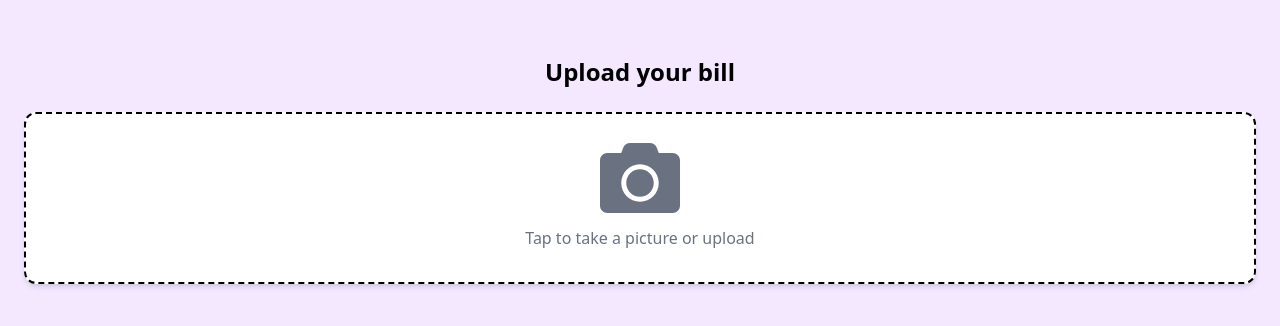
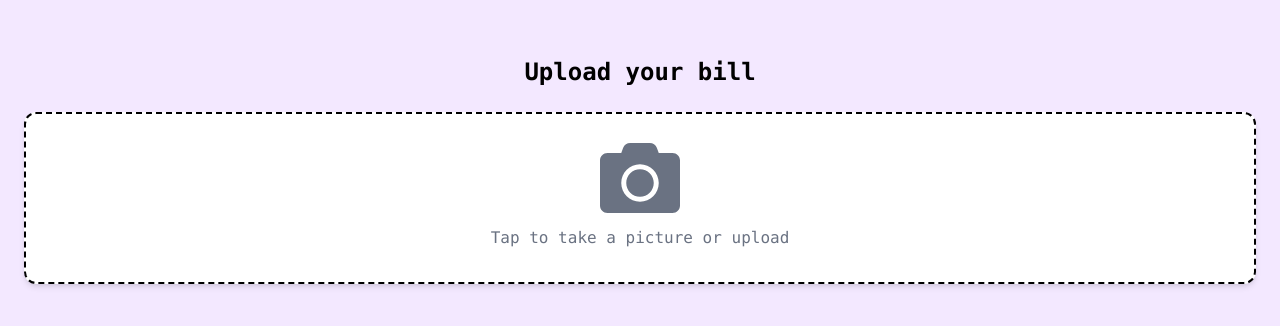
Before and after one commit to eugeneh1217/splab_cont, a React (Vite) app in the folder frontend/: page /upload in a window 1280 px wide. Shown: the part 230-556 px from the top of the page. Built offline with nearby package versions, Linux system fonts and the light colour scheme.

Commit message:
edited upload page style

```diff
--- a/frontend/src/integrals/Upload.jsx
+++ b/frontend/src/integrals/Upload.jsx
@@ -23,7 +23,7 @@ const Bill = () => {
   };
 
   return (
-    <div className="flex flex-col items-center justify-center min-h-screen bg-purple-100 p-6">
+    <div className="flex flex-col items-center justify-center min-h-screen bg-purple-100 p-6 font-mono">
       <h2 className="text-2xl font-semibold mb-6">Upload your bill</h2>
 
       {!selectedImage ? (
@@ -45,12 +45,12 @@ const Bill = () => {
           <img
             src={selectedImage}
             alt="Uploaded bill"
-            className="w-full max-w-xs rounded-xl shadow-md"
+            className="w-full max-w-xs rounded-xl shadow-md border-4 bg-white"
           />
           <div className="flex gap-4 mt-6">
             <button
               onClick={handleCancel}
-              className="px-4 py-2 bg-[var(--secondary)] text-white rounded-full shadow transition"
+              className="px-4 py-2 bg-[var(--primary)] text-white rounded-full shadow transition"
             >
               Cancel
             </button>
```
